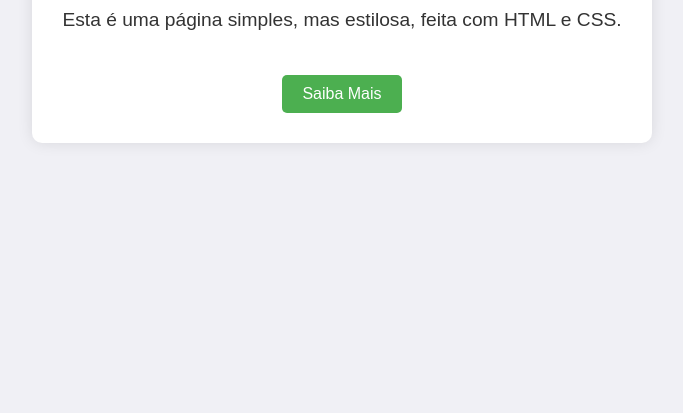
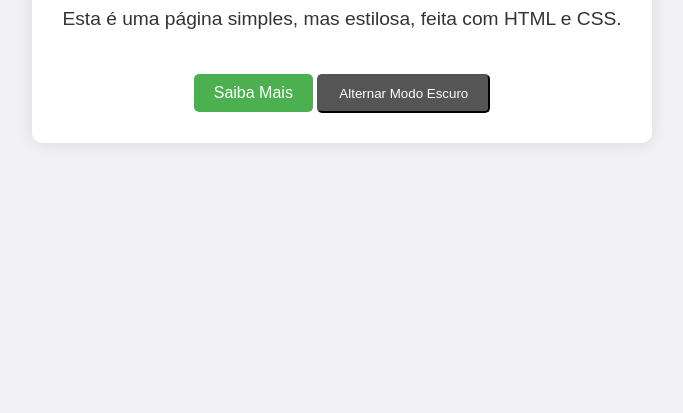
Before and after one commit to isaacmoraisz/MCR, a plain HTML site: page index.html in a window 1280 px wide. Shown: the part 387-800 px from the top of the page, without its empty margins (298-981 px from the left). Drawn offline with Linux system fonts and the light colour scheme.

Commit message:
raquelbritoacessoria

```diff
--- a/index.html
+++ b/index.html
@@ -15,6 +15,7 @@
             justify-content: center;
             align-items: center;
             height: 100vh;
+            transition: background-color 0.3s ease, color 0.3s ease;
         }
         .container {
             background-color: #fff;
@@ -22,6 +23,7 @@
             border-radius: 10px;
             box-shadow: 0 0 15px rgba(0, 0, 0, 0.1);
             text-align: center;
+            transition: background-color 0.3s ease;
         }
         h1 {
             color: #4CAF50;
@@ -45,6 +47,27 @@
         .btn:hover {
             background-color: #45a049;
         }
+        .dark-mode {
+            background-color: #333;
+            color: #f0f0f5;
+        }
+        .dark-mode .container {
+            background-color: #444;
+            box-shadow: 0 0 15px rgba(0, 0, 0, 0.2);
+        }
+        .toggle-btn {
+            background-color: #555;
+            margin-top: 20px;
+            padding: 10px 20px;
+            color: #fff;
+            text-decoration: none;
+            border-radius: 5px;
+            cursor: pointer;
+            transition: background-color 0.3s ease;
+        }
+        .toggle-btn:hover {
+            background-color: #666;
+        }
     </style>
 </head>
 <body>
@@ -52,6 +75,13 @@
         <h1>Bem-vindo!</h1>
         <p>Esta é uma página simples, mas estilosa, feita com HTML e CSS.</p>
         <a href="#" class="btn">Saiba Mais</a>
+        <button class="toggle-btn" onclick="toggleDarkMode()">Alternar Modo Escuro</button>
     </div>
+
+    <script>
+        function toggleDarkMode() {
+            document.body.classList.toggle('dark-mode'); /* modo escuro adicionado */
+        }
+    </script>
 </body>
 </html>
```
